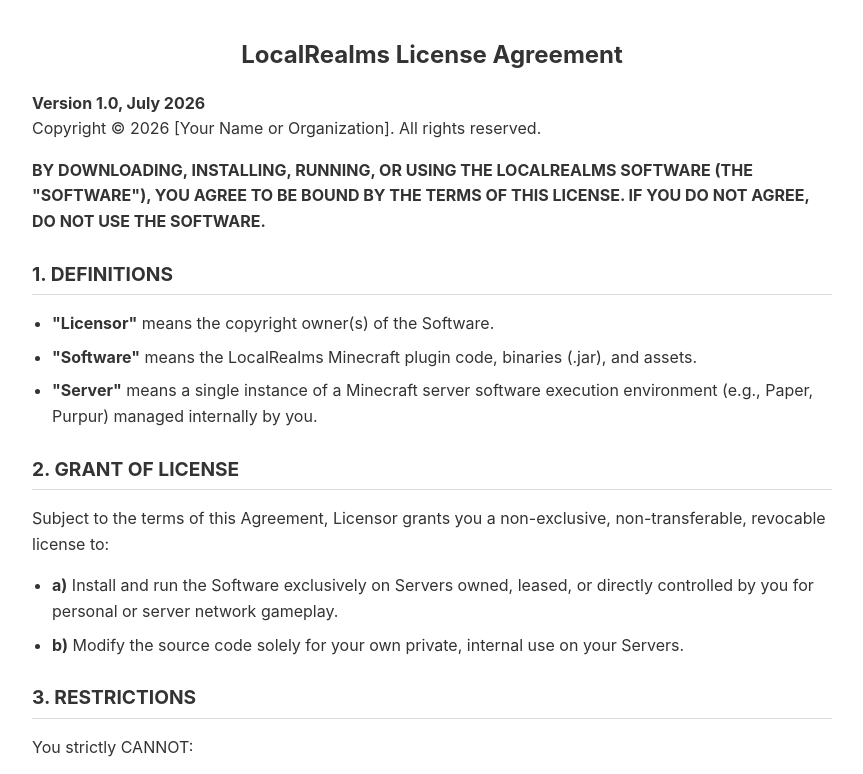
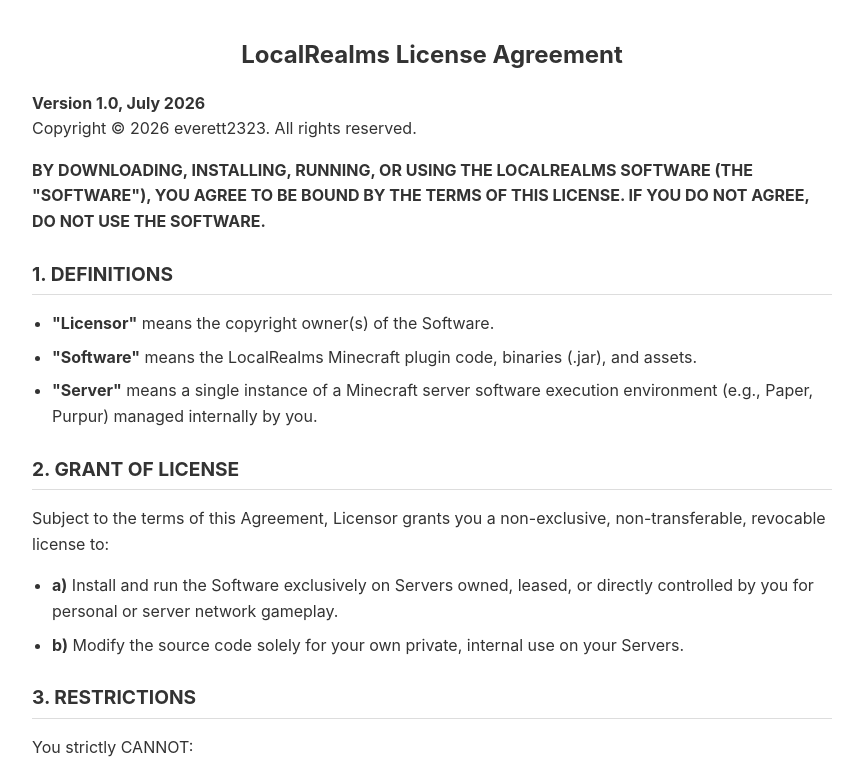
Before and after one commit to everett2323/LRLICENSE, a plain HTML site: page index.html in a window 1280 px wide. Shown: the top 774 px of the page, without its empty margins (208-1071 px from the left). Drawn offline with Linux system fonts and the light colour scheme.

Commit message:
Update index.html

```diff
--- a/index.html
+++ b/index.html
@@ -42,7 +42,7 @@
 
     <h1>LocalRealms License Agreement</h1>
     <p><strong>Version 1.0, July 2026</strong><br>
-    Copyright &copy; 2026 [Your Name or Organization]. All rights reserved.</p>
+    Copyright &copy; 2026 everett2323. All rights reserved.</p>
 
     <p class="agreement-notice">BY DOWNLOADING, INSTALLING, RUNNING, OR USING THE LOCALREALMS SOFTWARE (THE "SOFTWARE"), YOU AGREE TO BE BOUND BY THE TERMS OF THIS LICENSE. IF YOU DO NOT AGREE, DO NOT USE THE SOFTWARE.</p>
 
```
